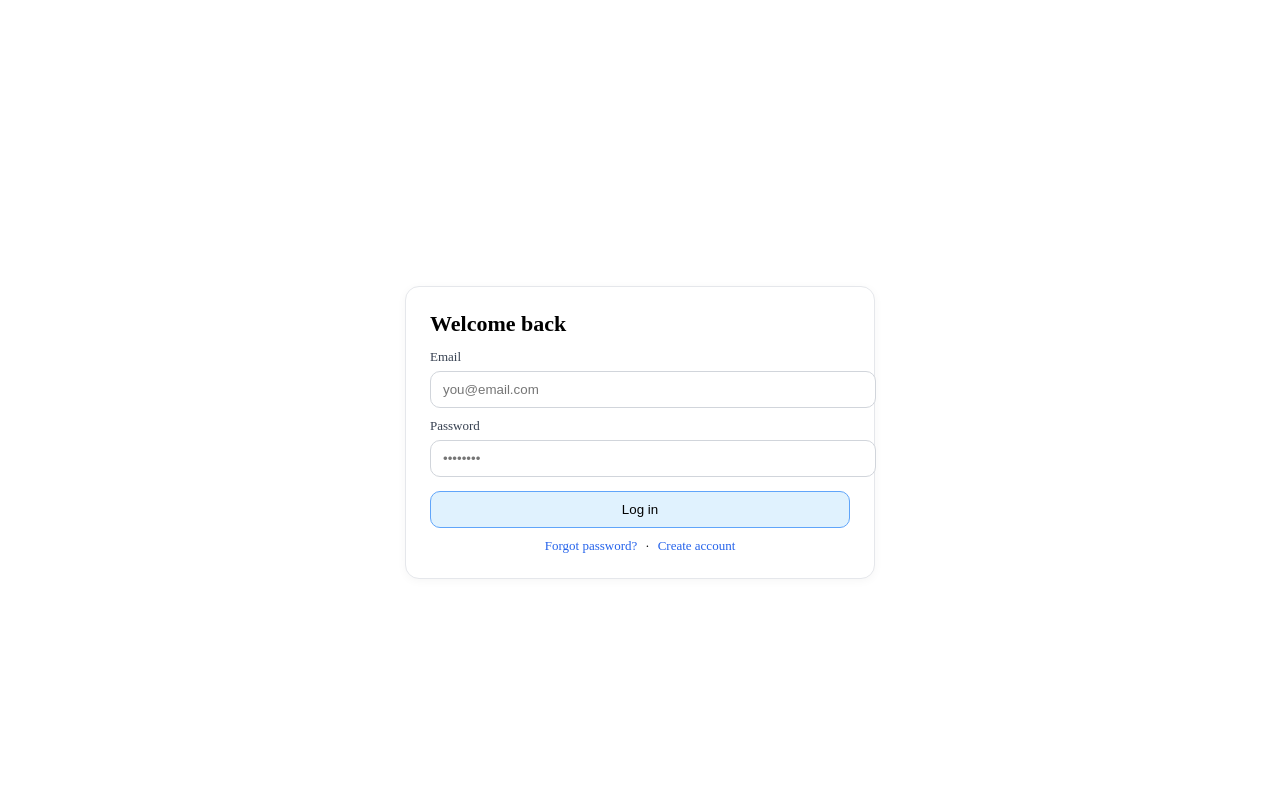
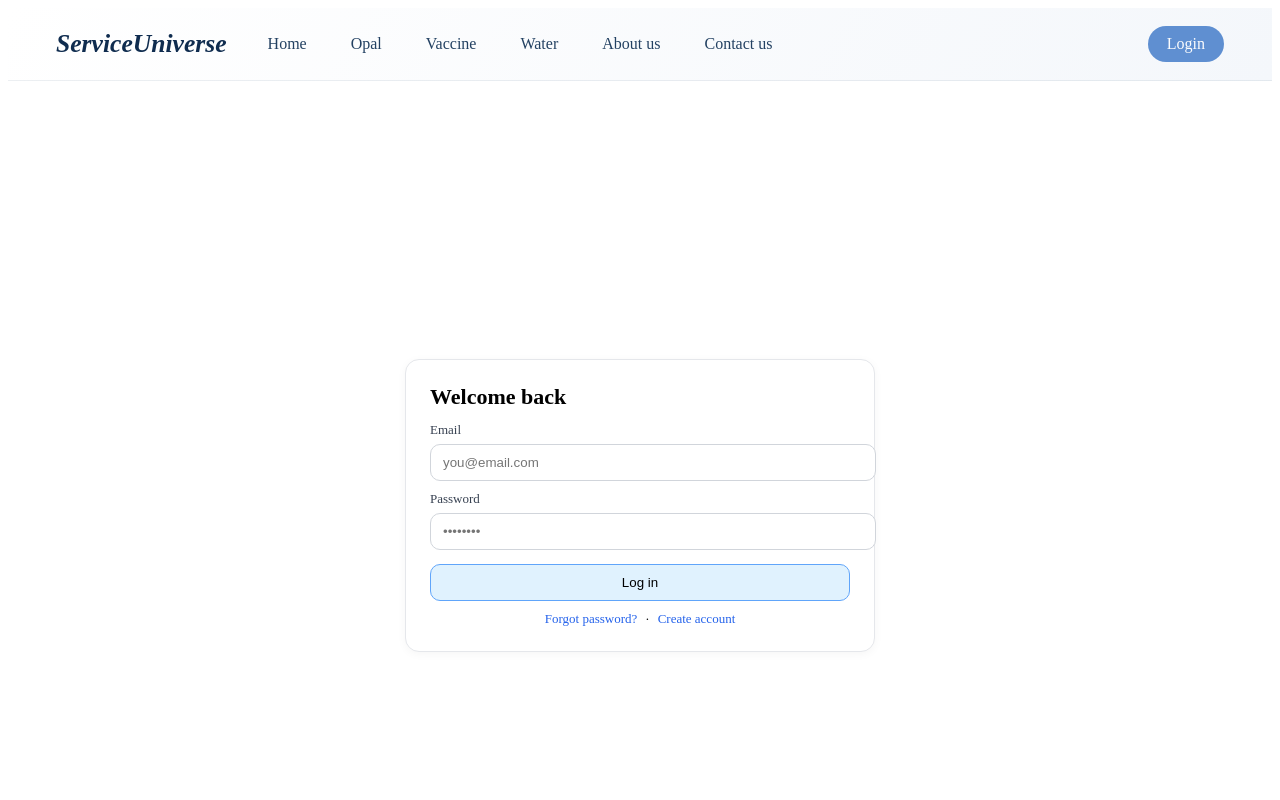
Before and after one commit to ssaikrishna81/part-e-ng, an Angular app: page /login in a window 1280 px wide. Shown: the top 800 px of the page. Built offline with nearby package versions, Linux system fonts and the light colour scheme.

Commit message:
Login changes

```diff
--- a/src/app/app.component.css
+++ b/src/app/app.component.css
@@ -42,8 +42,15 @@
   box-shadow: 0 8px 16px rgba(16, 88, 187, 0.15);
 }
 
+.auth-controls {
+  margin-left: auto;
+  display: flex;
+  gap: 12px;
+  align-items: center;
+}
+
+.login-btn,
 .logout-btn {
-  margin-left: auto;
   text-decoration: none;
   color: #234162;
   padding: 8px 18px;
@@ -55,10 +62,26 @@
   transition: all 0.2s ease;
 }
 
+.login-btn:hover,
 .logout-btn:hover {
   background: #1058bb;
   color: #ffffff;
   border-color: #0d4ea5;
+}
+
+.login-btn.active {
+  background: #1058bb;
+  color: #ffffff;
+}
+
+.login-btn[disabled] {
+  cursor: default;
+  opacity: 0.65;
+}
+
+.logout-btn[disabled] {
+  opacity: 0.65;
+  cursor: wait;
 }
 
 .portal-footer {
@@ -124,8 +147,14 @@
 }
 
 @media (max-width: 720px) {
+  .auth-controls {
+    width: 100%;
+    justify-content: stretch;
+  }
+
+  .login-btn,
   .logout-btn {
-    width: 100%;
+    flex: 1;
     text-align: center;
   }
 }
--- a/src/app/app.component.html
+++ b/src/app/app.component.html
@@ -1,4 +1,4 @@
-<header class="topbar" *ngIf="!onLoginPage">
+<header class="topbar">
   <h1><i>ServiceUniverse</i></h1>
   <nav class="nav-links">
     <a
@@ -27,13 +27,33 @@
       Contact us
     </a>
   </nav>
-  <button class="logout-btn" (click)="logout()">Logout</button>
+  <div class="auth-controls">
+    <button
+      class="login-btn"
+      type="button"
+      *ngIf="!isLoggedIn"
+      [class.active]="currentRoute.startsWith('/login')"
+      (click)="goToLogin()"
+      [disabled]="currentRoute.startsWith('/login')"
+    >
+      Login
+    </button>
+    <button
+      class="logout-btn"
+      type="button"
+      *ngIf="isLoggedIn"
+      (click)="logout()"
+      [disabled]="loggingOut"
+    >
+      {{ loggingOut ? 'Logging out…' : 'Logout' }}
+    </button>
+  </div>
 </header>
 
 <router-outlet></router-outlet>
 <app-dialog-host></app-dialog-host>
 
-<footer class="portal-footer" *ngIf="!onLoginPage">
+<footer class="portal-footer">
   <div class="footer-content">
     <div class="footer-section">
       <h4>About ServiceUniverse</h4>
--- a/src/app/app.component.ts
+++ b/src/app/app.component.ts
@@ -1,4 +1,4 @@
-import { Component, AfterViewInit } from '@angular/core';
+import { Component, AfterViewInit, OnDestroy } from '@angular/core';
 import { CommonModule } from '@angular/common';
 import { Router, NavigationEnd, RouterOutlet } from '@angular/router';
 import { filter } from 'rxjs/operators';
@@ -7,6 +7,7 @@ import { ApiService } from './shared/api.service'; // <-- added
 import { PortalService } from './shared/portal.service';
 import { Subscription } from 'rxjs';
 import { finalize } from 'rxjs/operators';
+import { AuthStateService } from './shared/auth-state.service';
 
 @Component({
   selector: 'app-root',
@@ -15,19 +16,24 @@ import { finalize } from 'rxjs/operators';
   templateUrl: './app.component.html',
   styleUrls: ['./app.component.css']
 })
-export class App implements AfterViewInit {
-  onLoginPage = false;
+export class App implements AfterViewInit, OnDestroy {
   loggingOut = false;
   selectedService: string | null = null;
   private sub: Subscription | null = null;
+  private authSub: Subscription | null = null;
   currentRoute = '';
   today = new Date();
+  isLoggedIn = false;
 
-  constructor(private router: Router, private api: ApiService, private portal: PortalService) {
+  constructor(
+    private router: Router,
+    private api: ApiService,
+    private portal: PortalService,
+    private authState: AuthStateService
+  ) {
     this.router.events
       .pipe(filter(e => e instanceof NavigationEnd))
       .subscribe((e: NavigationEnd) => {
-        this.onLoginPage = e.urlAfterRedirects.startsWith('/login');
         this.currentRoute = e.urlAfterRedirects || '';
         const cleaned = this.currentRoute.split('?')[0];
         const isServiceRoute = cleaned.startsWith('/opal') || cleaned.startsWith('/vaccine') || cleaned.startsWith('/water');
@@ -37,6 +43,10 @@ export class App implements AfterViewInit {
       });
 
     this.sub = this.portal.key$.subscribe(k => this.selectedService = k);
+    this.isLoggedIn = this.authState.isLoggedIn();
+    this.authSub = this.authState.isLoggedIn$.subscribe(status => {
+      this.isLoggedIn = status;
+    });
   }
 
   ngAfterViewInit(): void {
@@ -58,13 +68,16 @@ export class App implements AfterViewInit {
   }
 
   logout() {
+    if (this.loggingOut) {
+      return;
+    }
+
     // call backend logout if available, then always clear client state
     this.loggingOut = true;
     this.api.logout()?.pipe(finalize(() => {
-      localStorage.removeItem('auth_token');
-      localStorage.removeItem('loggedIn');
+      this.authState.markLoggedOut();
       this.loggingOut = false;
-      this.router.navigateByUrl('/login');
+      this.router.navigateByUrl('/home');
     })).subscribe({
       next: () => { /* successful server logout */ },
       error: () => { /* ignore server failure, still clear client state */ }
@@ -88,6 +101,12 @@ export class App implements AfterViewInit {
     return this.selectedService === key;
   }
 
+  goToLogin() {
+    this.portal.close();
+    this.selectedService = null;
+    this.router.navigateByUrl('/login');
+  }
+
   goToStaticPage(path: string) {
     this.portal.close();
     this.selectedService = null;
@@ -96,5 +115,6 @@ export class App implements AfterViewInit {
 
   ngOnDestroy() {
     this.sub?.unsubscribe();
+    this.authSub?.unsubscribe();
   }
 }
--- a/src/app/app.routes.ts
+++ b/src/app/app.routes.ts
@@ -6,7 +6,7 @@ import { AboutComponent } from './features/about.component';
 import { ContactComponent } from './features/contact.component';
 
 export const routes: Routes = [
-  { path: '', redirectTo: 'login', pathMatch: 'full' },
+  { path: '', redirectTo: 'home', pathMatch: 'full' },
   { path: 'login', component: LoginComponent },
   { path: 'home', component: HomeComponent },
   // service routes - render HomeComponent but with service selected so URL shows the service
@@ -17,5 +17,5 @@ export const routes: Routes = [
   { path: 'about', component: AboutComponent },
   { path: 'contact', component: ContactComponent },
   // wildcard fallback
-  { path: '**', redirectTo: 'login' }
+  { path: '**', redirectTo: 'home' }
 ];
--- a/src/app/features/login.component.ts
+++ b/src/app/features/login.component.ts
@@ -5,6 +5,7 @@ import { ReactiveFormsModule, FormBuilder, Validators, FormGroup } from '@angula
 import { Router } from '@angular/router';
 import { ApiService } from '../../app/shared/api.service'; // adjust if your path differs
 import { finalize } from 'rxjs/operators';
+import { AuthStateService } from '../../app/shared/auth-state.service';
 
 type View = 'login' | 'register' | 'forgot';
 
@@ -25,7 +26,12 @@ export class LoginComponent implements OnInit {
   registerForm!: FormGroup;
   forgotForm!: FormGroup;
 
-  constructor(private fb: FormBuilder, private router: Router, private api: ApiService) {
+  constructor(
+    private fb: FormBuilder,
+    private router: Router,
+    private api: ApiService,
+    private authState: AuthStateService
+  ) {
     // init forms
     this.loginForm = this.fb.group({
       email: ['', [Validators.required, Validators.email]],
@@ -45,7 +51,7 @@ export class LoginComponent implements OnInit {
   }
 
   ngOnInit(): void {
-    if (localStorage.getItem('loggedIn') === 'true') {
+    if (this.authState.isLoggedIn()) {
       this.router.navigateByUrl('/home');
     }
   }
@@ -77,14 +83,7 @@ export class LoginComponent implements OnInit {
         next: (res) => {
           // common token locations: res.token | res.accessToken | res.data.token
           const token = res?.token || res?.accessToken || res?.data?.token || res?.data?.accessToken;
-          if (token) {
-            localStorage.setItem('auth_token', token);
-            localStorage.setItem('loggedIn', 'true');
-          } else {
-            // still mark logged in to allow demo flows if backend doesn't return a token
-            localStorage.setItem('loggedIn', 'true');
-          }
-
+          this.authState.markLoggedIn(token);
           this.success = 'Login successful';
           setTimeout(() => this.router.navigateByUrl('/home'), 200);
         },
--- /dev/null
+++ b/src/app/shared/auth-state.service.ts
@@ -0,0 +1,50 @@
+import { Injectable } from '@angular/core';
+import { BehaviorSubject, Observable } from 'rxjs';
+
+const LOGGED_IN_KEY = 'loggedIn';
+const TOKEN_KEY = 'auth_token';
+
+@Injectable({ providedIn: 'root' })
+export class AuthStateService {
+  private readonly subject: BehaviorSubject<boolean>;
+
+  constructor() {
+    this.subject = new BehaviorSubject<boolean>(this.readInitialState());
+  }
+
+  get isLoggedIn$(): Observable<boolean> {
+    return this.subject.asObservable();
+  }
+
+  isLoggedIn(): boolean {
+    return this.subject.value;
+  }
+
+  markLoggedIn(token?: string | null): void {
+    if (typeof window === 'undefined') {
+      this.subject.next(true);
+      return;
+    }
+
+    if (token) {
+      window.localStorage.setItem(TOKEN_KEY, token);
+    }
+    window.localStorage.setItem(LOGGED_IN_KEY, 'true');
+    this.subject.next(true);
+  }
+
+  markLoggedOut(): void {
+    if (typeof window !== 'undefined') {
+      window.localStorage.removeItem(TOKEN_KEY);
+      window.localStorage.removeItem(LOGGED_IN_KEY);
+    }
+    this.subject.next(false);
+  }
+
+  private readInitialState(): boolean {
+    if (typeof window === 'undefined') {
+      return false;
+    }
+    return window.localStorage.getItem(LOGGED_IN_KEY) === 'true';
+  }
+}
```
Also changed, not shown: 1 other file (tests, documents, lock files or other folders).
